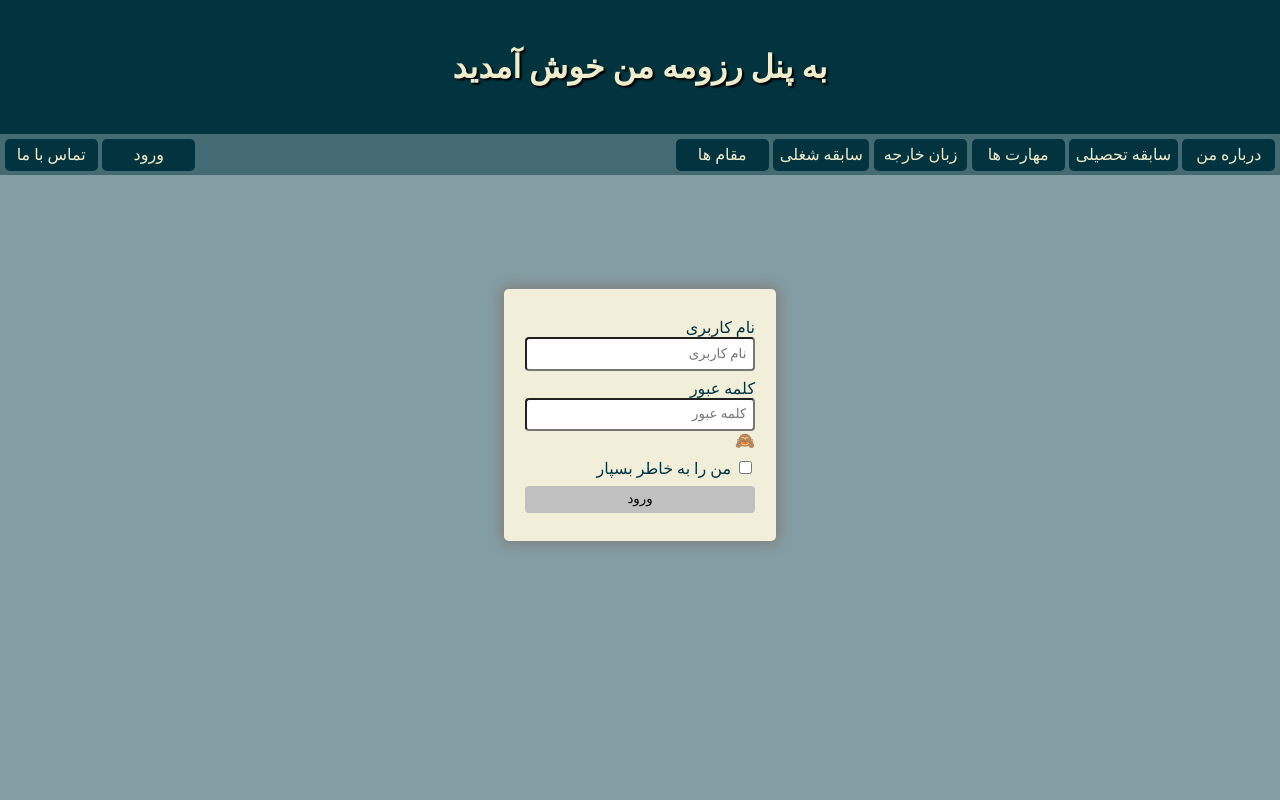
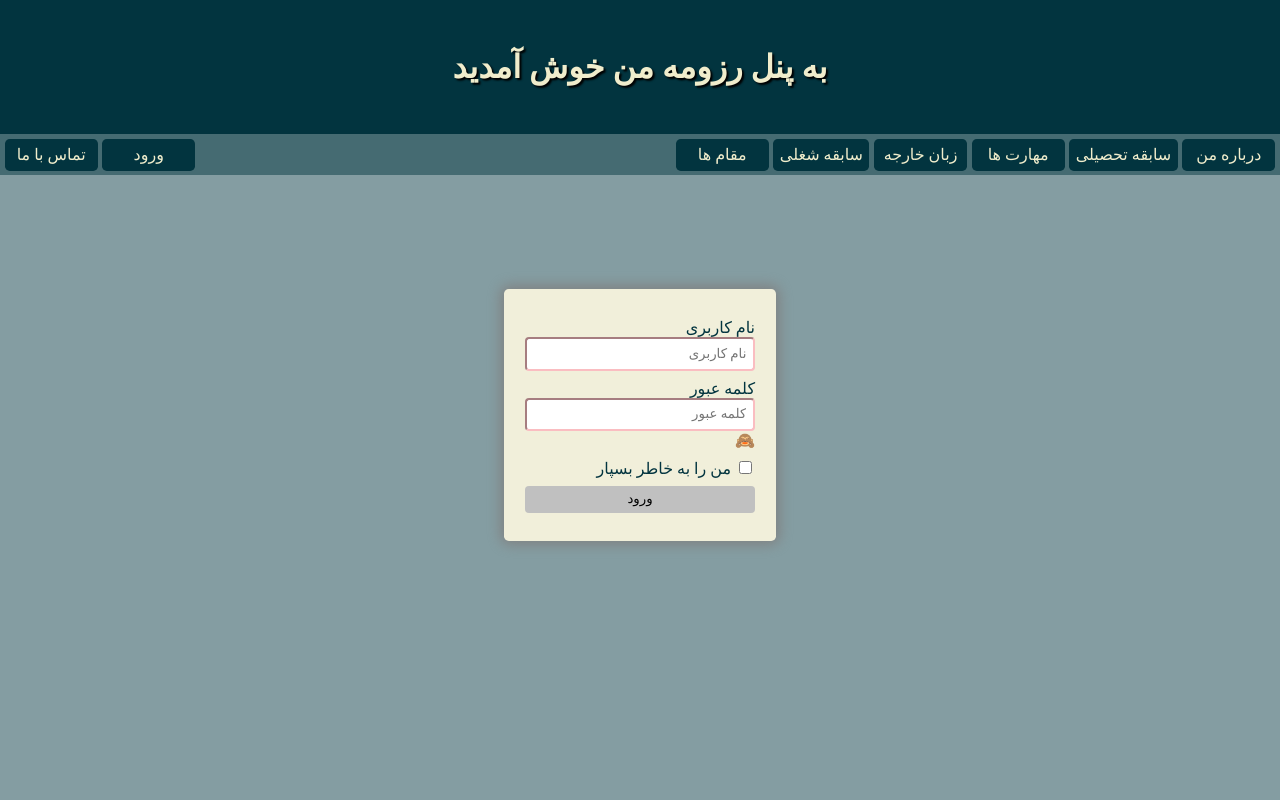
Before and after one commit to saramohebi/login, an Angular app: page /public/login in a window 1280 px wide. Shown: the top 800 px of the page. Built offline with nearby package versions, Linux system fonts and the light colour scheme; a web font is replaced by a local one.

Commit message:
fix scss10

```diff
--- a/src/app/+public/loginpage/loginpage.scss
+++ b/src/app/+public/loginpage/loginpage.scss
@@ -26,6 +26,7 @@ $primary-bgcolor:#02343f;
     input:focus{
         outline-color: $primary-bgcolor;
     }
+
     }
     label:not(:last-child){
         display: block;
@@ -50,10 +51,17 @@ $primary-bgcolor:#02343f;
     }
      .message{
         background-color: rgb(250, 189, 193);
-        color: $primary-bgcolor;
+        color: #36362f;
         font-size: small;
         padding: 0.4em;
         border-radius: 0.3em;
         text-align: center;
      }
 }
+.problem{
+    border-color: rgb(250, 189, 193) ;
+}
+.subtitle{
+    font-size: small;
+    color: gray;
+}
```
